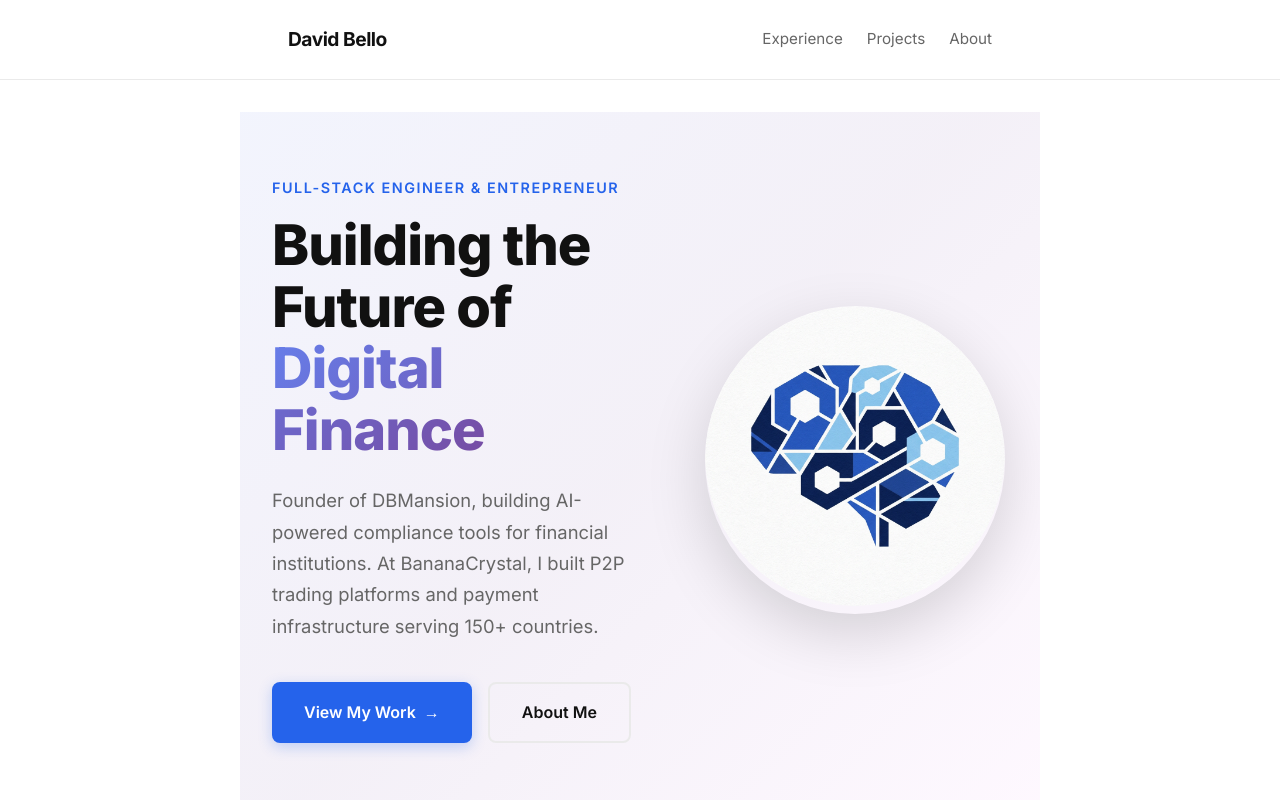
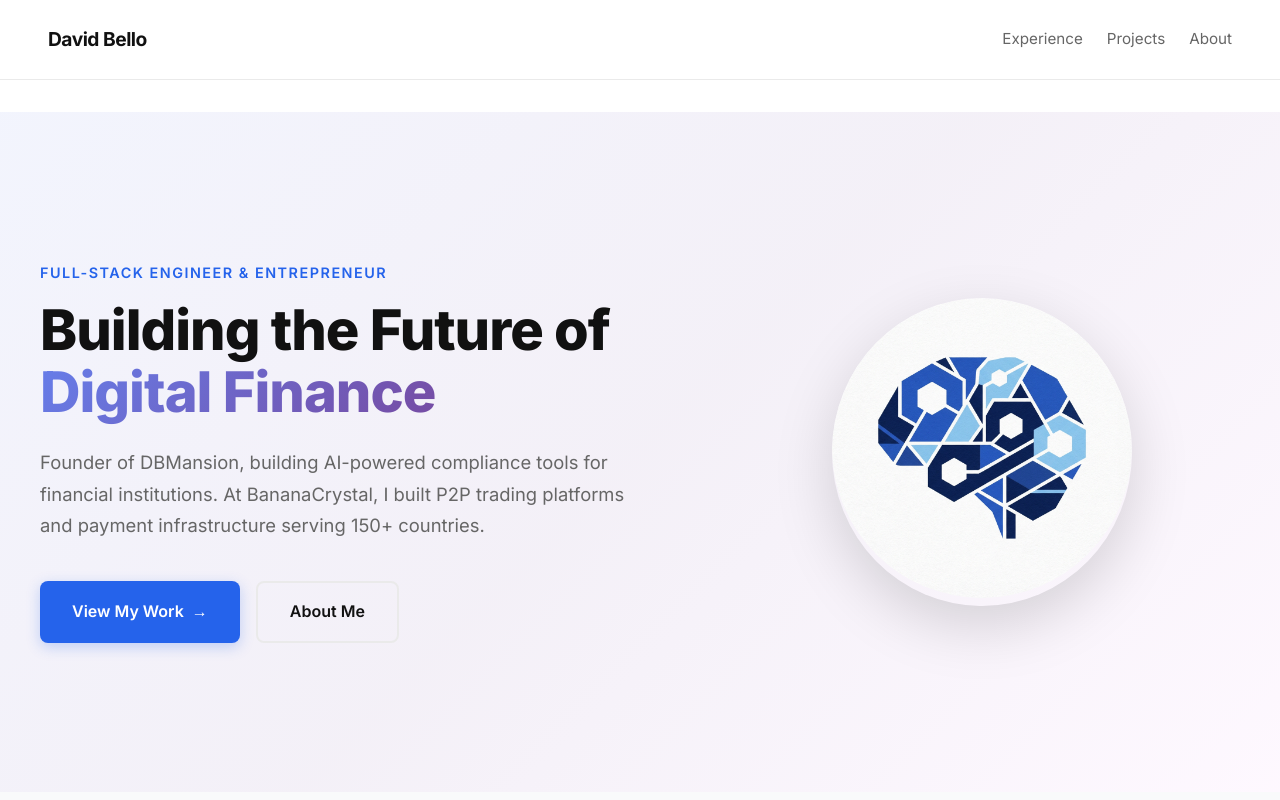
Before and after one commit to bellodavid/new-portfolio, a Next.js app: page / in a window 1280 px wide. Shown: the top 800 px of the page. Built offline with nearby package versions, Linux system fonts and the light colour scheme.

Commit message:
style: Adjust main content padding and h1 margin for smaller screens.

```diff
--- a/src/app/globals.css
+++ b/src/app/globals.css
@@ -68,6 +68,16 @@
   /* Approx footer height */
   padding: 2rem 0;
   padding-top: calc(var(--header-height) + 2rem);
+}
+
+@media (max-width: 768px) {
+  .main-content {
+    padding-top: 120px !important;
+  }
+
+  h1 {
+    margin-top: 0;
+  }
 }
 
 /* Header Styles */
@@ -627,35 +637,7 @@
   }
 }
 
-:root {
-  /* Colors */
-  --bg-color: #ffffff;
-  --text-color: #111111;
-  --text-light: #666666;
-  --accent-color: #2563eb;
-  --accent-hover: #1d4ed8;
-  /* Professional Blue */
-  --border-color: #eaeaea;
-  --bg-secondary: #f9fafb;
-  --bg-blue-tint: #f0f9ff;
-  /* Light blue background like James Clear */
-  --bg-blue-light: #e0f2fe;
-  /* Slightly darker blue tint */
 
-  /* Gradients */
-  --gradient-primary: linear-gradient(135deg, #667eea 0%, #764ba2 100%);
-  --gradient-accent: linear-gradient(135deg, #f093fb 0%, #f5576c 100%);
-  --gradient-blue: linear-gradient(135deg, #4facfe 0%, #00f2fe 100%);
-
-
-  /* Typography */
-  --font-sans: 'Inter', -apple-system, BlinkMacSystemFont, 'Segoe UI', Roboto, Oxygen, Ubuntu, Cantarell, 'Open Sans', 'Helvetica Neue', sans-serif;
-
-  /* Layout */
-  --max-width: 800px;
-  --header-height: 80px;
-  --spacing-unit: 1rem;
-}
 
 /* Modern Homepage Styles */
 
```
